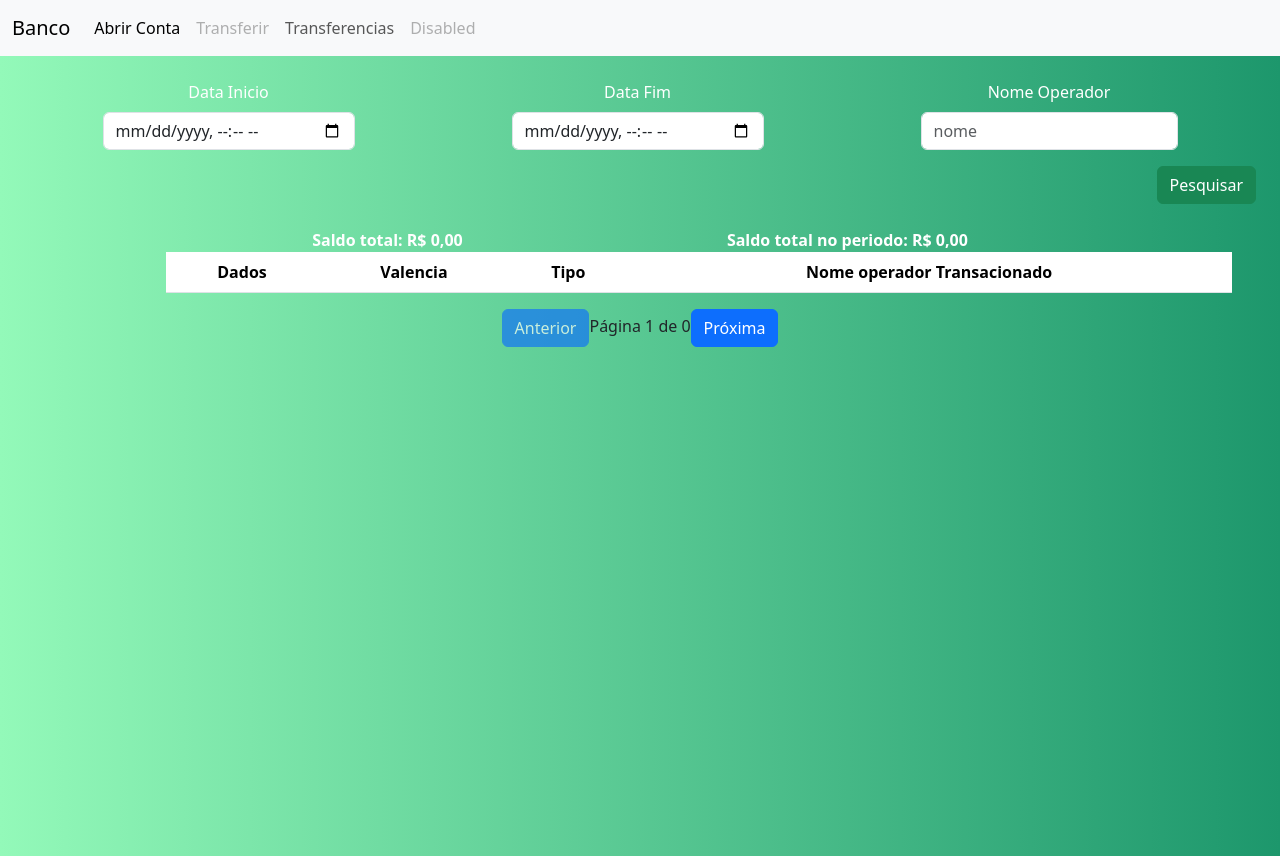
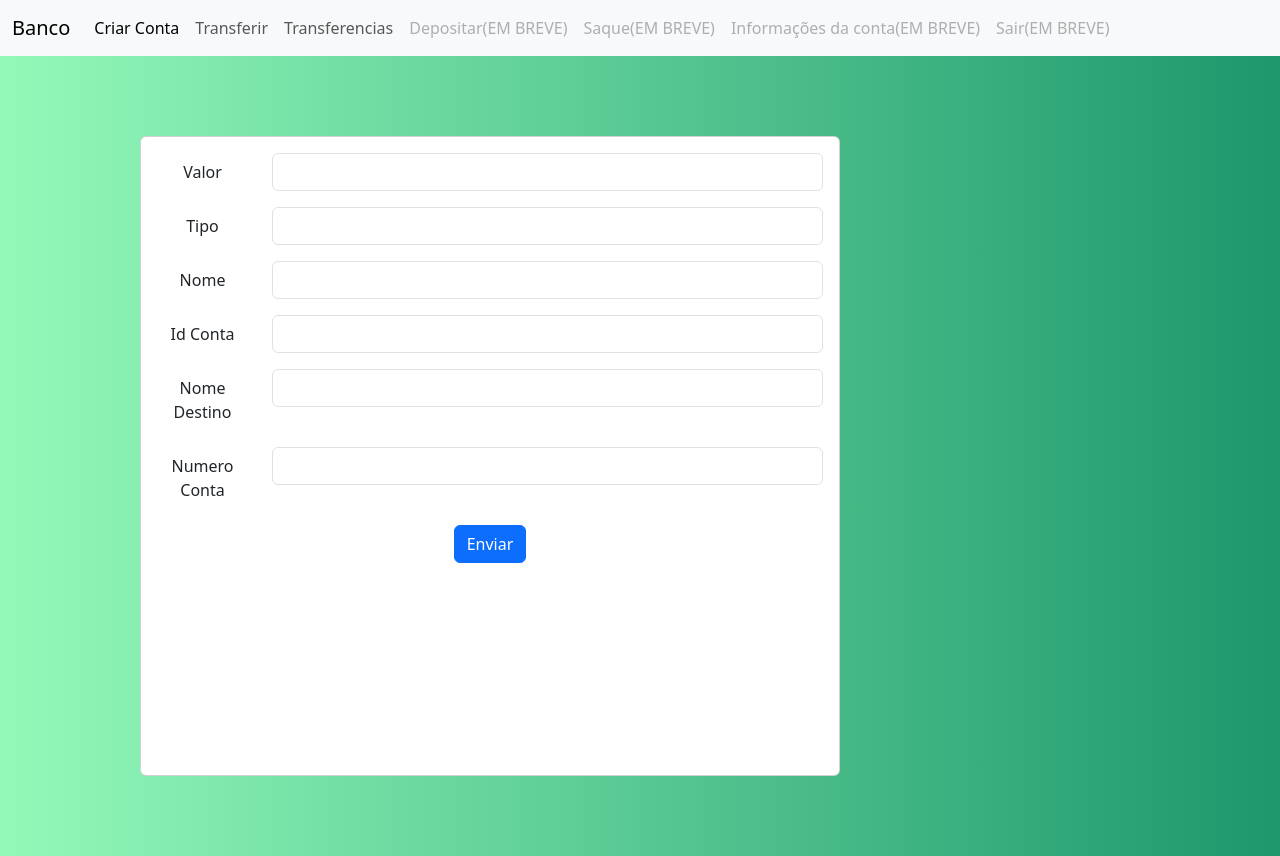
Before and after one commit to wesleymelomota/front_end_banco, a React (Create React App) app: page /deposito in a window 1280 px wide. Built offline with nearby package versions, Linux system fonts and the light colour scheme.

Commit message:
implementando funcionalidade transferir e criar conta

```diff
--- a/src/components/conta/ContaForm.jsx
+++ b/src/components/conta/ContaForm.jsx
@@ -1,6 +1,6 @@
 import { useState } from "react"
 import axios from "axios"
-import './conta.css' /*adicioando css */
+import './conta.css'
 export default () => {
 
     const [nomeResponsavel, setNome] = useState()
--- a/src/components/conta/conta.css
+++ b/src/components/conta/conta.css
@@ -1,3 +1,3 @@
-.main{/*adicioando css*/
+.main{
     height: 100vh;
 }
--- a/src/components/filter/Filter.jsx
+++ b/src/components/filter/Filter.jsx
@@ -1,7 +1,7 @@
 import { Component, useEffect, useState } from "react"
 import Transaction from "../tabela_transactions/Transaction"
 import axios from 'axios'
-import './filter.css' /*adicionando css */
+import './filter.css'
 export default () => {
 
     const [dataInicio, setDataInicio] = useState();
@@ -33,12 +33,12 @@ export default () => {
 
                     <div class="mb-3">
                         <label for="exampleFormControlInput1" className="form-label color-white">Data Inicio</label>
-                        <input type="datetime-local" onChange={getDataInicio} value={dataInicio} className="form-control" id="exampleFormControlInput1" placeholder=""/>
+                        <input type="date" onChange={getDataInicio} value={dataInicio} className="form-control" id="exampleFormControlInput1" placeholder=""/>
 
                     </div>
                     <div class="mb-3">
                         <label for="exampleFormControlInput1" className="form-label color-white">Data Fim</label>
-                        <input type="datetime-local" onChange={getDataFim} value={dataFim} className="form-control" id="exampleFormControlInput1" placeholder=""/>
+                        <input type="date" onChange={getDataFim} value={dataFim} className="form-control" id="exampleFormControlInput1" placeholder=""/>
                     </div>
                 <div class="mb-3">
                     <label for="exampleFormControlInput1" className="form-label color-white">Nome Operador</label>
--- a/src/components/nav/Nav.jsx
+++ b/src/components/nav/Nav.jsx
@@ -1,5 +1,5 @@
 import { Link } from "react-router-dom"
-//mudando a cor background
+
 export default () => {
 
     return(
@@ -12,16 +12,25 @@ export default () => {
                     <div class="collapse navbar-collapse" id="navbarNav">
                     <ul class="navbar-nav">
                         <li class="nav-item">
-                        <Link class="nav-link active" aria-current="page" to="/conta">Abrir Conta</Link>
+                        <Link class="nav-link active" aria-current="page" to="/conta">Criar Conta</Link>
                         </li>
                         <li class="nav-item">
-                        <Link class="nav-link disabled" to="/transferencia">Transferir</Link>
+                        <Link class="nav-link " to="/transferencia">Transferir</Link>
                         </li>
                         <li class="nav-item">
                         <Link class="nav-link" to="/transferencias">Transferencias</Link>
                         </li>
                         <li class="nav-item">
-                        <Link class="nav-link disabled">Disabled</Link>
+                        <Link class="nav-link disabled" to="/deposito">Depositar(EM BREVE)</Link>
+                        </li>
+                        <li class="nav-item">
+                        <Link class="nav-link disabled">Saque(EM BREVE)</Link>
+                        </li>
+                        <li class="nav-item">
+                        <Link class="nav-link disabled">Informações da conta(EM BREVE)</Link>
+                        </li>
+                        <li class="nav-item">
+                        <Link class="nav-link disabled">Sair(EM BREVE)</Link>
                         </li>
                     </ul>
                     </div>
--- a/src/components/router/Route.jsx
+++ b/src/components/router/Route.jsx
@@ -10,6 +10,7 @@ export default () => {
         <Route path="/conta" element={<ContaForm/>} />
         <Route path="/transferencia" element={<TransferenciaForm/>} />
         <Route path="/transferencias" element={<Main/>} />
+        <Route path="/deposito" element={<TransferenciaForm/>} />
         <Route path="*" element={<Main/>} />
 
         </Routes>
--- a/src/components/transferencia/TransferenciaForm.jsx
+++ b/src/components/transferencia/TransferenciaForm.jsx
@@ -6,18 +6,18 @@ export default () => {
 
     const [valor, setValor] = useState()
     const [tipo, setTipo] = useState()
-    const [nomeOperadorTransacao, setOperador] = useState()
+    const [nomeOperadorTransferencia, setOperador] = useState()
     const [idConta, setIdConta] = useState()
     const [nomeResponsavel, setnomeResponsavel] = useState()
     const [numeroConta, setNumeroConta] = useState()
-    const TransferenciaModel = {
+    const transferenciaModel = {
         valor: valor,
         tipo: tipo,
-        nomeOperadorTransacao: nomeOperadorTransacao,
+        nomeOperadorTransferencia: nomeOperadorTransferencia,
         idConta: {idConta: Number.parseInt(idConta), nomeResponsavel: nomeResponsavel, numeroConta: Number.parseInt(numeroConta)}
 
     }
-    const [transferencia, setTransferencia] = useState(TransferenciaModel)
+    const [transferencia, setTransferencia] = useState(transferenciaModel)
 
 
     const getValor = (e) => {
@@ -40,42 +40,60 @@ export default () => {
     }
 
     const tranferir = () => {
-       axios.post("http://localhost:8080/banco/transferencia", {valor, tipo, nomeOperadorTransacao, idConta, nomeResponsavel, numeroConta})
+       axios.post("http://localhost:8080/banco/transferencia", {valor, tipo, nomeOperadorTransferencia, idConta, nomeResponsavel, numeroConta})
             .then(resp => {
                 setTransferencia(resp.data)
             })
-        console.log(valor)
+        console.log(transferenciaModel)
     }
     return(
-        <div className="form-content">
-           <div class="mb-3">
-            <label for="exampleFormControlInput1" class="form-label">Valor</label>
-            <input type="number" name="valor" onChange={getValor} class="form-control" id="exampleFormControlInput1" placeholder="R$"/>
+        <div className="form-content container">
+            <div className="card formulario">
+                <div className="card-body">
+
+                <div class="mb-3 row">
+                    <label for="staticEmail" class="col-sm-2 col-form-label">Valor</label>
+                    <div class="col-sm-10">
+                    <input type="number" readonly onChange={getValor} class="form-control" id="staticEmail" />
                     </div>
-           <div class="mb-3">
-            <label for="exampleFormControlInput1" class="form-label">Tipo</label>
-            <input type="text" onChange={getTipo} name="tipo" class="form-control" id="exampleFormControlInput1" placeholder="tipo transferencia"/>
                 </div>
-           <div class="mb-3">
-            <label for="exampleFormControlInput1" class="form-label">Nome Operador Transação</label>
-            <input type="text" onChange={getNomeOperador} name="nomeOperadorTransferencia" class="form-control" id="exampleFormControlInput1" placeholder="quem recebe ?"/>
+                <div class="mb-3 row">
+                    <label for="staticEmail" class="col-sm-2 col-form-label">Tipo</label>
+                    <div class="col-sm-10">
+                    <input type="text" readonly onChange={getTipo} class="form-control" id="" />
                     </div>
-           <div class="mb-3">
-            <label for="exampleFormControlInput1" class="form-label">contaId</label>
-            <input type="number" onChange={getIdConta} name="contaId" class="form-control" id="exampleFormControlInput1" placeholder="id"/>
                 </div>
-           <div class="mb-3">
-            <label for="exampleFormControlInput1" class="form-label">nome Responsavel</label>
-            <input type="text" onChange={getNomeResponsavel} name="nomeResponsavel" class="form-control" id="exampleFormControlInput1" placeholder=""/>
+                <div class="mb-3 row">
+                    <label for="staticEmail" class="col-sm-2 col-form-label">Nome</label>
+                    <div class="col-sm-10">
+                    <input type="text" readonly name="nomeOperadorTransferencia" onChange={getNomeOperador} class="form-control" id="" />
                     </div>
-           <div class="mb-3">
-            <label for="exampleFormControlInput1" class="form-label">Numero Conta</label>
-            <input type="number" onChange={getNumeroConta} name="numeroConta" class="form-control" id="exampleFormControlInput1" placeholder="numero da conta"/>
                 </div>
+                <div class="mb-3 row">
+                    <label for="staticEmail" class="col-sm-2 col-form-label">Id Conta</label>
+                    <div class="col-sm-10">
+                    <input type="number" readonly onChange={getIdConta} class="form-control" id="" />
+                    </div>
+                </div>
+                <div class="mb-3 row">
+                    <label for="staticEmail" class="col-sm-2 col-form-label">Nome Destino</label>
+                    <div class="col-sm-10">
+                    <input type="text" readonly onChange={getNomeResponsavel} class="form-control" id="" />
+                    </div>
+                </div>
+                <div class="mb-3 row">
+                    <label for="staticEmail" class="col-sm-2 col-form-label">Numero Conta</label>
+                    <div class="col-sm-10">
+                    <input type="number" readonly onChange={getNumeroConta} class="form-control" id="" />
+                    </div>
+                </div>
+
                 <div class="mb-3">
                 <button type="button" onClick={tranferir} class="btn btn-primary" data-bs-toggle="modal" data-bs-target="#exampleModal">
                                 Enviar
                     </button>
+                </div>
+                </div>
             </div>
 
             <div class="modal fade" id="exampleModal" tabindex="-1" aria-labelledby="exampleModalLabel" aria-hidden="true">
@@ -86,9 +104,9 @@ export default () => {
                             <button type="button" class="btn-close" data-bs-dismiss="modal" aria-label="Close"></button>
                         </div>
                         <div class="modal-body">
-                            <label>Valor Transferido: {transferencia.valor}</label>
-                            <label>tipo: : {transferencia.tipo}</label>
-                            <label>Nome de Destino: {transferencia.tipo}</label>
+                            <p>Valor Transferido: {transferencia.valor}</p>
+                            <p>tipo: : {transferencia.tipo}</p>
+                            <p>Nome de Destino: {transferencia.nomeOperadorTransferencia}</p>
 
                         </div>
                         <div class="modal-footer">
--- a/src/components/transferencia/transferencia.css
+++ b/src/components/transferencia/transferencia.css
@@ -3,4 +3,9 @@
     display: flex;
     flex-direction: column;
     justify-content: center;
+    height: 100vh;
 }
+.formulario{
+    height: 80%;
+    width: 70%;
+}
```
Lines whose indentation alone changed are shown as unchanged.
